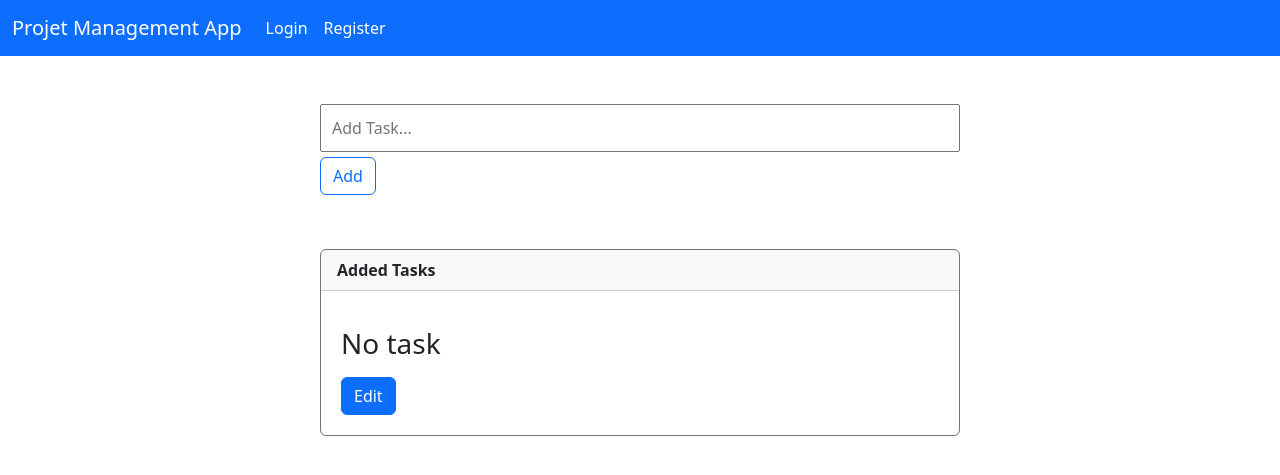
After one commit to MuhdHishamP/Django---Project-Management-App, a Django app: page /task/21/ in a window 1280 px wide. The commit adds this page. Shown: the top 475 px of the page. Run offline with Django 4.2, Linux system fonts and the light colour scheme; data comes from the database, SQL or seed files in the repository; both versions use the stored data as it was after the commit.

Commit message:
Add button to be fixed

```diff
--- a/pro/admin.py
+++ b/pro/admin.py
@@ -1,5 +1,6 @@
 from django.contrib import admin
 
 # Register your models here.
-from .models import Pro_add
+from .models import *
 admin.site.register(Pro_add)
+admin.site.register(task_add)
--- a/pro/forms.py
+++ b/pro/forms.py
@@ -32,3 +32,10 @@ class Pro_add_form(forms.ModelForm):
     class Meta:
         model = Pro_add
         fields = '__all__'
+
+class task_add_form(forms.ModelForm):
+    open = forms.ModelChoiceField(queryset=Pro_add.objects.all())
+    task = forms.CharField(widget= forms.TextInput(attrs={'placeholder':'Add Task...'}))
+    class Meta:
+        model = task_add
+        fields = '__all__'
--- a/pro/models.py
+++ b/pro/models.py
@@ -3,7 +3,19 @@ from django.db import models
 # Create your models here.
 class Pro_add(models.Model):
     Project_Title = models.CharField(max_length=100)
-    Project_Description = models.CharField(max_length=150)
+    Project_Description = models.CharField(max_length=300)
+    created = models.DateTimeField(auto_now_add=True)
+
 
     def __str__(self):
-        return f"{self.title}"
+        return f"{self.Project_Title}"
+
+
+class task_add(models.Model):
+    open = models.ForeignKey(Pro_add, null=True, blank= True, on_delete=models.CASCADE, related_name="task_add")
+    task = models.CharField(max_length=200)
+    complete = models.BooleanField(default=False)
+    created = models.DateTimeField(auto_now_add=True)
+
+    def __str__(self):
+        return f"{self.task}"
--- a/pro/templates/base.html
+++ b/pro/templates/base.html
@@ -5,6 +5,8 @@
     <meta name="viewport" content="width=device-width, initial-scale=1.0">
     <title>Projet App</title>
     <link href="https://cdn.jsdelivr.net/npm/bootstrap@5.3.1/dist/css/bootstrap.min.css" rel="stylesheet" integrity="sha384-4bw+/aepP/YC94hEpVNVgiZdgIC5+VKNBQNGCHeKRQN+PtmoHDEXuppvnDJzQIu9" crossorigin="anonymous">
+   {% load static %}
+   <link rel="shortcut icon" type="icon" href="{% static 'images/favicon.ico' %}" >
 
 </head>
 <body>
@@ -16,6 +18,9 @@
           </button>
           <div class="collapse navbar-collapse" id="navbarSupportedContent">
             <ul class="navbar-nav me-auto mb-2 mb-lg-0">
+                <li class="nav-item">
+                    <a class="nav-link active" aria-current="page" href="{% url 'logout_user' %}">Login</a>
+                  </li>
                 <li class="nav-item">
                     <a class="nav-link active" aria-current="page" href="{% url 'register_user' %}">Register</a>
                   </li>
--- /dev/null
+++ b/pro/templates/task.html
@@ -0,0 +1,36 @@
+{% extends 'base.html' %}
+{% block content %}
+<style>
+input{
+    width: 100%;
+    padding: 10px;
+    margin-bottom: 5px;
+}
+</style>
+<div class = "col-md-6 offset-md-3 col-sm-9 ">
+<br><br>
+<form method="POST" action="" >
+    {% csrf_token %}
+    {{form.task}}
+    <br>
+    <button type="submit" class="btn btn-outline-primary" >Add</button>
+
+    <br><br>
+<div class="card border-secondary mb-3" style="max-width: 50rem; margin-top: 30px;">
+    <div class="card-header"><strong>Added Tasks</strong></div>
+    <div style="margin:20px ;">
+        <p class="card-text">
+            {% if project_tasks %}
+                {% for task in open_tasks %}
+                    {{task}}{{form.complete}} <br>
+                {% endfor %}
+            {% else %}
+                <h3> No task </h3>
+            {% endif %}
+        </p>
+        <a href="#" class="btn btn-primary">Edit</a>
+    </div>
+</div>
+</form>
+</div>
+{% endblock %}
--- a/pro/urls.py
+++ b/pro/urls.py
@@ -5,5 +5,8 @@ from . import views
 urlpatterns = [
     path('', views.home, name='home' ),
     path('logout/', views.logout_user, name='logout_user' ),
-    path('register/', views.register_user, name='register_user' )
+    path('register/', views.register_user, name='register_user' ),
+    path('update_project/<str:pk>/', views.update_project, name='update_project'),
+    path('delete_project/<str:pk>/', views.delete_project, name='delete_project'),
+    path('task/<str:pk>/', views.task, name='task'),
 ]
--- a/pro/views.py
+++ b/pro/views.py
@@ -1,19 +1,25 @@
-from django.shortcuts import render,redirect
+from django.shortcuts import render,redirect,get_object_or_404
 from django.contrib.auth import login,logout,authenticate
 from django.contrib import messages
-from .forms import SignUpForm,Pro_add_form
-from .models import Pro_add
+from .forms import SignUpForm,Pro_add_form,task_add_form
+from .models import Pro_add,task_add
+from django.urls import reverse
+
+
+
 # Create your views here.
 def home(request):
     Pro_add_details = Pro_add.objects.all()
-    form = Pro_add_form()
-    #for logging in
+    form = Pro_add_form(request.POST or None)
     if request.method == 'POST':
         action = request.POST.get('action')
         if action == 'add_record':
             if form.is_valid():
                 form.save()
                 messages.success(request, "Record Added...")
+                return redirect('home')
+            else:
+                messages.error(request, "Please complete all the fields...")
                 return redirect('home')
         else:
             username = request.POST['username']
@@ -29,10 +35,7 @@ def home(request):
                 return redirect('home')
     else:
         return render(request,'home.html',{'Pro_add_details':Pro_add_details,'form':form})
-"""def pro_add(request):
-    Pro_add_details = Pro_add.objects.all()
-    form = Pro_add_form()
-    return render(request, 'home.html',{'Pro_add_details':Pro_add_details,'form':form})"""
+
 
 def logout_user(request):
     logout(request)
@@ -53,3 +56,36 @@ def register_user(request):
         form = SignUpForm()
         return render(request, 'register.html',{'form':form})
     return render(request,'register.html',{'form':form})
+def update_project(request, pk):
+    pro_add_instance = Pro_add.objects.get(id=pk)  # Retrieve the instance
+    if request.method == 'POST':
+        form = Pro_add_form(request.POST, instance=pro_add_instance)  # Populate the form with instance data
+        if form.is_valid():
+            form.save()
+            messages.success(request, "Record Updated Successfully")
+            #return redirect('home')
+    else:
+        form = Pro_add_form(instance=pro_add_instance)  # Populate the form with instance data
+    return render(request, 'update_project.html', {'form': form, 'pro_add_instance': pro_add_instance})
+def delete_project(request , pk):
+    item = Pro_add.objects.get(id=pk)
+    if request.method=="POST":
+        item.delete()
+        messages.success(request, "Record Deleted Successfully")
+
+        return redirect('home')
+def task(request ,pk):
+    open = get_object_or_404(Pro_add,id = pk)
+    open_tasks = open.task_add.all()
+    form = task_add_form()
+    if request.method == "POST":
+        form = task_add_form(request.POST)
+        if form.is_valid():
+            form.save()
+            messages.success(request, "Task Added...")
+            task_list_url= reverse('task', args=[pk])
+            return redirect('task')
+
+    else:
+        return render(request, 'task.html',{'form':form,'open_tasks':open_tasks,'open':open})
+    return render(request, 'task.html',{'form':form,'open_tasks':open_tasks,'open':open})
--- a/proj/settings.py
+++ b/proj/settings.py
@@ -11,6 +11,7 @@ https://docs.djangoproject.com/en/4.2/ref/settings/
 """
 
 from pathlib import Path
+
 
 # Build paths inside the project like this: BASE_DIR / 'subdir'.
 BASE_DIR = Path(__file__).resolve().parent.parent
@@ -117,6 +118,8 @@ USE_TZ = True
 # https://docs.djangoproject.com/en/4.2/howto/static-files/
 
 STATIC_URL = 'static/'
+STATICFILES_DIRS = [BASE_DIR / "static"]
+
 
 # Default primary key field type
 # https://docs.djangoproject.com/en/4.2/ref/settings/#default-auto-field
```
Also changed, not shown: pro/templates/home.html (+46 -3 lines), pro/templates/update_project.html (added, +20 -0 lines), db.sqlite3, pro/migrations/0003_task_add_pro_add_created_and_more.py (added), pro/migrations/0004_task_add_open.py (added), static/images/favicon.ico (added).
